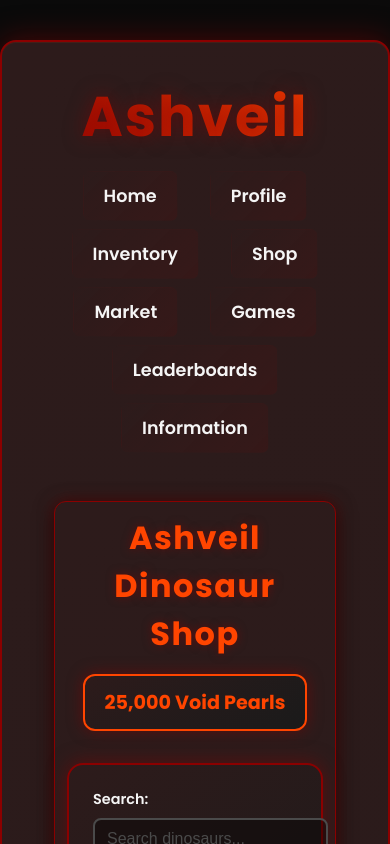
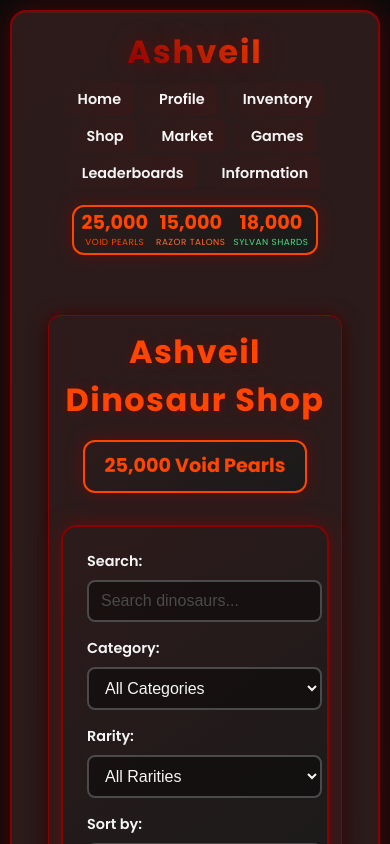
Before and after one commit to laszlogal1272008-create/ashveil-website, a React (Create React App) app: page /shop in a window 390 px wide. Shown: the top 844 px of the page. Built offline with nearby package versions, Linux system fonts and the light colour scheme.

Commit message:
Add global currency display in header - shows all 3 currencies on every page

```diff
--- a/src/App.css
+++ b/src/App.css
@@ -35,8 +35,23 @@ body {
 
 /* === Header === */
 .header {
-  text-align: center;
+  display: flex;
+  justify-content: space-between;
+  align-items: center;
   margin-bottom: 40px;
+  flex-wrap: wrap;
+  gap: 20px;
+}
+
+.header-left {
+  display: flex;
+  flex-direction: column;
+  align-items: flex-start;
+}
+
+.header-right {
+  display: flex;
+  align-items: center;
 }
 
 .header h1 {
@@ -48,7 +63,7 @@ body {
   -webkit-text-fill-color: transparent;
   text-shadow: 0 0 20px var(--ashveil-glow);
   letter-spacing: 2px;
-  margin: 0;
+  margin: 0 0 10px 0;
 }
 
 .logo {
@@ -62,10 +77,10 @@ nav ul {
   list-style-type: none;
   padding: 0;
   display: flex;
-  justify-content: center;
-  gap: 32px;
+  justify-content: flex-start;
+  gap: 24px;
   flex-wrap: wrap;
-  margin: 24px 0;
+  margin: 0;
 }
 
 nav ul li a {
@@ -197,3 +212,55 @@ p {
   font-size: 0.9rem;
   line-height: 1.4;
 }
+
+/* === Responsive Design === */
+@media (max-width: 768px) {
+  .header {
+    flex-direction: column;
+    align-items: center;
+    text-align: center;
+  }
+
+  .header-left {
+    align-items: center;
+  }
+
+  .header h1 {
+    font-size: 2.5rem;
+  }
+
+  nav ul {
+    justify-content: center;
+    gap: 16px;
+  }
+
+  nav ul li a {
+    padding: 8px 16px;
+    font-size: 1rem;
+  }
+
+  .container {
+    margin: 20px auto;
+    padding: 20px;
+  }
+}
+
+@media (max-width: 480px) {
+  .header h1 {
+    font-size: 2rem;
+  }
+
+  nav ul {
+    gap: 12px;
+  }
+
+  nav ul li a {
+    padding: 6px 12px;
+    font-size: 0.9rem;
+  }
+
+  .container {
+    margin: 10px;
+    padding: 16px;
+  }
+}
--- a/src/App.js
+++ b/src/App.js
@@ -3,6 +3,9 @@
 import React from 'react';
 import { BrowserRouter as Router, Routes, Route, Link } from 'react-router-dom';
 import './App.css';
+
+import { CurrencyProvider } from './contexts/CurrencyContext';
+import CurrencyDisplay from './components/CurrencyDisplay';
 
 import Home from './components/Home';
 import Profile from './components/Profile';
@@ -15,9 +18,11 @@ import Information from './components/Information';
 
 function App() {
   return (
+    <CurrencyProvider>
       <Router>
         <div className="container">
           <header className="header">
+            <div className="header-left">
               <h1>Ashveil</h1>
               <nav>
                 <ul>
@@ -31,6 +36,10 @@ function App() {
                   <li><Link to="/information">Information</Link></li>
                 </ul>
               </nav>
+            </div>
+            <div className="header-right">
+              <CurrencyDisplay />
+            </div>
           </header>
           <main className="main-content">
             <Routes>
@@ -46,6 +55,7 @@ function App() {
           </main>
         </div>
       </Router>
+    </CurrencyProvider>
   );
 }
 
--- /dev/null
+++ b/src/components/CurrencyDisplay.css
@@ -0,0 +1,85 @@
+/* Global Currency Display */
+.global-currency-display {
+  display: flex;
+  gap: 20px;
+  align-items: center;
+  padding: 8px 16px;
+  background: linear-gradient(145deg, var(--ashveil-charcoal), #1a1a1a);
+  border: 2px solid var(--ashveil-ember);
+  border-radius: 12px;
+  box-shadow: 0 0 15px var(--ashveil-glow);
+}
+
+.currency-item {
+  display: flex;
+  flex-direction: column;
+  align-items: center;
+  text-align: center;
+  min-width: 80px;
+}
+
+.currency-amount {
+  font-weight: bold;
+  font-size: 1rem;
+  color: var(--ashveil-text);
+  line-height: 1.2;
+}
+
+.currency-label {
+  font-size: 0.7rem;
+  text-transform: uppercase;
+  letter-spacing: 0.5px;
+  margin-top: 2px;
+}
+
+/* Currency-specific colors */
+.void-pearls .currency-label {
+  color: var(--ashveil-ember);
+}
+
+.razor-talons .currency-label {
+  color: #ff6b35;
+}
+
+.sylvan-shards .currency-label {
+  color: #4ade80;
+}
+
+/* Responsive design */
+@media (max-width: 768px) {
+  .global-currency-display {
+    gap: 12px;
+    padding: 6px 12px;
+  }
+
+  .currency-item {
+    min-width: 60px;
+  }
+
+  .currency-amount {
+    font-size: 0.9rem;
+  }
+
+  .currency-label {
+    font-size: 0.6rem;
+  }
+}
+
+@media (max-width: 480px) {
+  .global-currency-display {
+    gap: 8px;
+    padding: 4px 8px;
+  }
+
+  .currency-item {
+    min-width: 50px;
+  }
+
+  .currency-amount {
+    font-size: 0.8rem;
+  }
+
+  .currency-label {
+    font-size: 0.55rem;
+  }
+}
--- /dev/null
+++ b/src/components/CurrencyDisplay.jsx
@@ -0,0 +1,26 @@
+import React from 'react';
+import { useCurrency } from '../contexts/CurrencyContext';
+import './CurrencyDisplay.css';
+
+function CurrencyDisplay() {
+  const { currencies } = useCurrency();
+
+  return (
+    <div className="global-currency-display">
+      <div className="currency-item void-pearls">
+        <span className="currency-amount">{currencies['Void Pearls'].toLocaleString()}</span>
+        <span className="currency-label">Void Pearls</span>
+      </div>
+      <div className="currency-item razor-talons">
+        <span className="currency-amount">{currencies['Razor Talons'].toLocaleString()}</span>
+        <span className="currency-label">Razor Talons</span>
+      </div>
+      <div className="currency-item sylvan-shards">
+        <span className="currency-amount">{currencies['Sylvan Shards'].toLocaleString()}</span>
+        <span className="currency-label">Sylvan Shards</span>
+      </div>
+    </div>
+  );
+}
+
+export default CurrencyDisplay;
--- a/src/components/Shop.jsx
+++ b/src/components/Shop.jsx
@@ -1,5 +1,6 @@
 import React, { useState, useMemo } from 'react';
 import { getAllDinosaurs, getDinosaursByCategory, rarityConfig } from '../data/dinosaurDatabase';
+import { useCurrency } from '../contexts/CurrencyContext';
 import './Shop.css';
 
 function Shop() {
@@ -7,9 +8,7 @@ function Shop() {
   const [selectedRarity, setSelectedRarity] = useState('all');
   const [searchQuery, setSearchQuery] = useState('');
   const [sortBy, setSortBy] = useState('name');
-  const [userCurrencies, setUserCurrencies] = useState({
-    'Void Pearls': 25000
-  });
+  const { currencies, spendCurrency, canAfford } = useCurrency();
 
   const categories = ['all', 'carnivore', 'herbivore', 'aquatic', 'flyer', 'omnivore'];
   const rarities = ['all', 'Apex', 'Legendary', 'Rare', 'Uncommon', 'Common'];
@@ -52,15 +51,12 @@ function Shop() {
 
   const handlePurchase = (dinosaur) => {
     const currency = dinosaur.currency;
-    const userAmount = userCurrencies[currency];
 
-    if (userAmount >= dinosaur.price) {
-      setUserCurrencies(prev => ({
-        ...prev,
-        [currency]: prev[currency] - dinosaur.price
-      }));
+    if (canAfford(currency, dinosaur.price)) {
+      spendCurrency(currency, dinosaur.price);
       alert(`Successfully purchased ${dinosaur.name}! Added to your inventory.`);
     } else {
+      const userAmount = currencies[currency];
       alert(`Insufficient ${currency}! You need ${dinosaur.price - userAmount} more.`);
     }
   };
@@ -77,7 +73,7 @@ function Shop() {
       <div className="shop-header">
         <h1>Ashveil Dinosaur Shop</h1>
         <div className="currency-display">
-          <span className="currency-amount">{userCurrencies['Void Pearls'].toLocaleString()} Void Pearls</span>
+          <span className="currency-amount">{currencies['Void Pearls'].toLocaleString()} Void Pearls</span>
         </div>
       </div>
 
@@ -187,13 +183,13 @@ function Shop() {
             </div>
 
             <button
-              className={`purchase-btn ${userCurrencies[dinosaur.currency] >= dinosaur.price ? 'can-afford' : 'cannot-afford'}`}
+              className={`purchase-btn ${canAfford(dinosaur.currency, dinosaur.price) ? 'can-afford' : 'cannot-afford'}`}
               onClick={() => handlePurchase(dinosaur)}
-              disabled={userCurrencies[dinosaur.currency] < dinosaur.price}
+              disabled={!canAfford(dinosaur.currency, dinosaur.price)}
             >
-              {userCurrencies[dinosaur.currency] >= dinosaur.price ?
+              {canAfford(dinosaur.currency, dinosaur.price) ?
                 `Purchase for ${dinosaur.price.toLocaleString()} ${dinosaur.currency}` :
-                `Need ${(dinosaur.price - userCurrencies[dinosaur.currency]).toLocaleString()} more ${dinosaur.currency}`
+                `Need ${(dinosaur.price - currencies[dinosaur.currency]).toLocaleString()} more ${dinosaur.currency}`
               }
             </button>
           </div>
--- /dev/null
+++ b/src/contexts/CurrencyContext.js
@@ -0,0 +1,48 @@
+import React, { createContext, useContext, useState } from 'react';
+
+const CurrencyContext = createContext();
+
+export const useCurrency = () => {
+  const context = useContext(CurrencyContext);
+  if (!context) {
+    throw new Error('useCurrency must be used within a CurrencyProvider');
+  }
+  return context;
+};
+
+export const CurrencyProvider = ({ children }) => {
+  const [currencies, setCurrencies] = useState({
+    'Void Pearls': 25000,
+    'Razor Talons': 15000,
+    'Sylvan Shards': 18000
+  });
+
+  const updateCurrency = (currencyType, amount) => {
+    setCurrencies(prev => ({
+      ...prev,
+      [currencyType]: prev[currencyType] + amount
+    }));
+  };
+
+  const spendCurrency = (currencyType, amount) => {
+    setCurrencies(prev => ({
+      ...prev,
+      [currencyType]: prev[currencyType] - amount
+    }));
+  };
+
+  const canAfford = (currencyType, amount) => {
+    return currencies[currencyType] >= amount;
+  };
+
+  return (
+    <CurrencyContext.Provider value={{
+      currencies,
+      updateCurrency,
+      spendCurrency,
+      canAfford
+    }}>
+      {children}
+    </CurrencyContext.Provider>
+  );
+};
```
Lines whose indentation alone changed are shown as unchanged.
